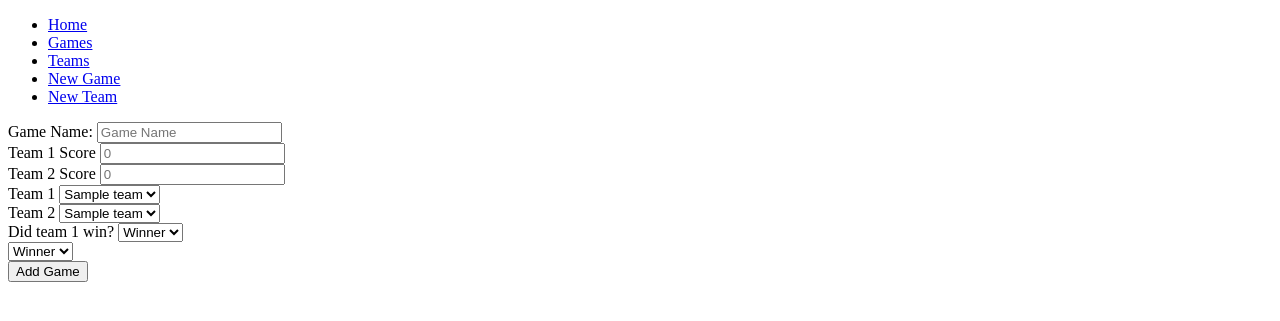
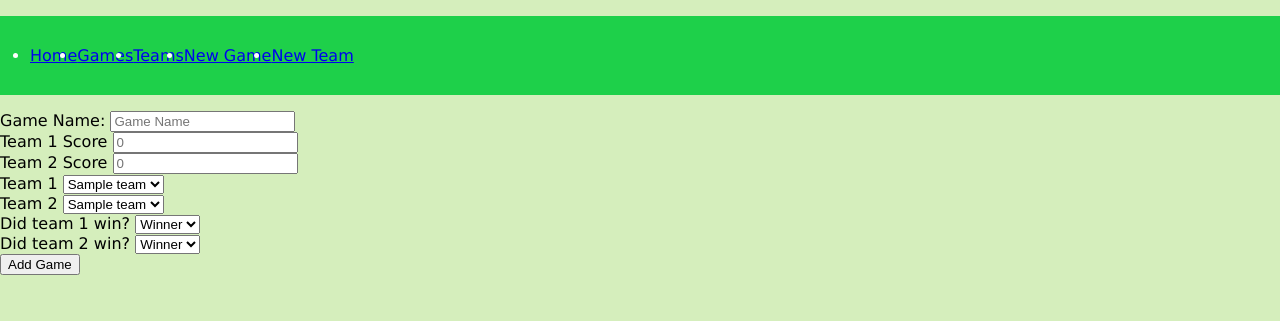
Before and after one commit to jammyroll/project_1, a Flask app: page /games/new in a window 1280 px wide. Shown: the top 321 px of the page. Run offline with Flask 2, Linux system fonts and the light colour scheme; a database or web service that is not in the repository returns one stand-in record (values such as "Sample title"); some libraries are stand-ins or nearby versions.

Commit message:
read me created

```diff
--- a/controllers/teams_controller.py
+++ b/controllers/teams_controller.py
@@ -1,6 +1,7 @@
 from flask import Flask, render_template, request, redirect, Blueprint
 from models.team import Team
 import repositories.team_repository as team_repository
+import repositories.game_repository as game_repository
 import pdb
 teams_blueprint = Blueprint("teams",__name__)
 
--- a/repositories/game_repository.py
+++ b/repositories/game_repository.py
@@ -40,3 +40,9 @@ def select(id):
 def delete_all():
     sql = "DELETE FROM games"
     run_sql(sql)
+
+def count_wins():
+    sql = "SELECT COUNT(*) FROM games where (team1_id = %s and team1_win=true) or (team2_id=%s and team2_win=true);"
+    values=[team_repository.id]
+    count=run_sql(sql,values)
+    return count
--- a/repositories/team_repository.py
+++ b/repositories/team_repository.py
@@ -1,5 +1,6 @@
 from db.run_sql import run_sql
 from models.team import Team
+
 import pdb
 
 
--- /dev/null
+++ b/static/css/style.css
@@ -0,0 +1,15 @@
+body {    background-size: cover;
+    background-repeat: no-repeat;
+    color: #000000;
+    background-color: rgb(213, 238, 188);
+    font-family: "Lucida Sans Unicode", "Lucida Grande", sans-serif;
+    padding: 0px;
+    margin: 0px;
+}
+
+.menu{
+    display: flex;
+    padding: 30px;
+    background-color: rgb(30, 208, 74);
+    color: white;
+  }
--- a/templates/base.html
+++ b/templates/base.html
@@ -5,9 +5,9 @@
         <meta name="viewport" content="width=device-width, initial-scale=1">
         <meta http-equiv="X-UA-Compatible" content="ie=edge">
         <title>Score Keeper</title>     <title>Score Keeper</title>
-
+        <link rel="stylesheet" href="{{ url_for('static', filename='css/style.css') }}">
     </head>
-    <body>
+    <body class="flex flex--row">
         <header>
             <nav>
                 <ul class="menu">
--- a/templates/games/index.html
+++ b/templates/games/index.html
@@ -15,7 +15,7 @@
         <span class='teams'> {{game.team1.team_name}} vs {{game.team2.team_name}} <br> {{game.team1_score}} : {{game.team2_score}}</span>
       </div>
       <div class="winner">
-        {% if game.team1 ==True%}
+        {% if game.team1_win ==True%}
         {{game.team1.team_name}} was the winner!!
         <i class="fa fa-check fa-2x" style="color:green" aria-hidden="true"></i>
         {%else%}
--- a/templates/games/new.html
+++ b/templates/games/new.html
@@ -43,10 +43,11 @@
         </select>
     </div>
     <div >
-                    <select id="team2_win" name="team2_win" required>
+        <label for = 'team2_win'>Did team 2 win?</label>
+            <select id="team2_win" name="team2_win" required>
                 <option value = "true"> Winner</option>
                 <option value = "false"> Loser</option>
-        </select>
+            </select>
     </div>
 
     <button type="submit">Add Game</button>
```
Also changed, not shown: README.md (added), 1 other file.
